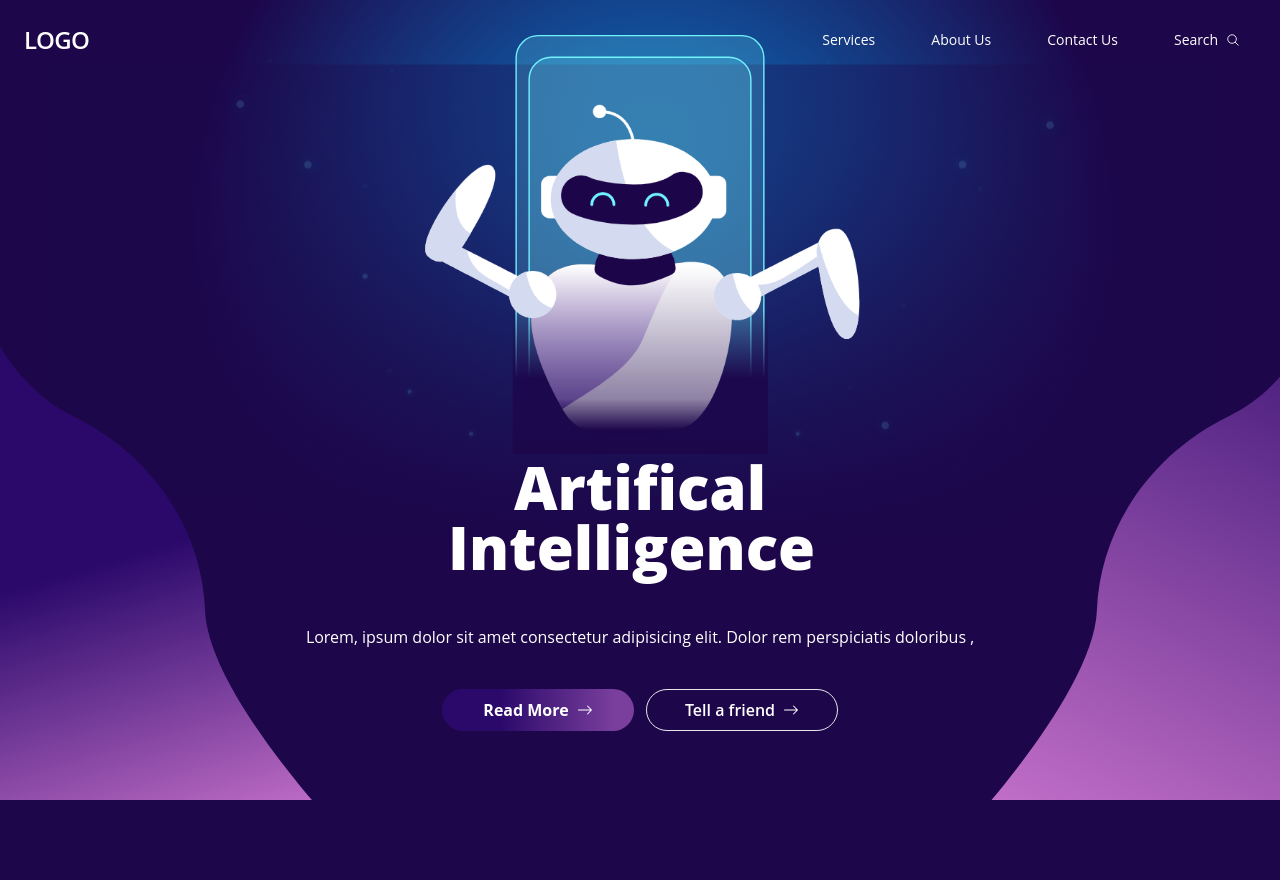
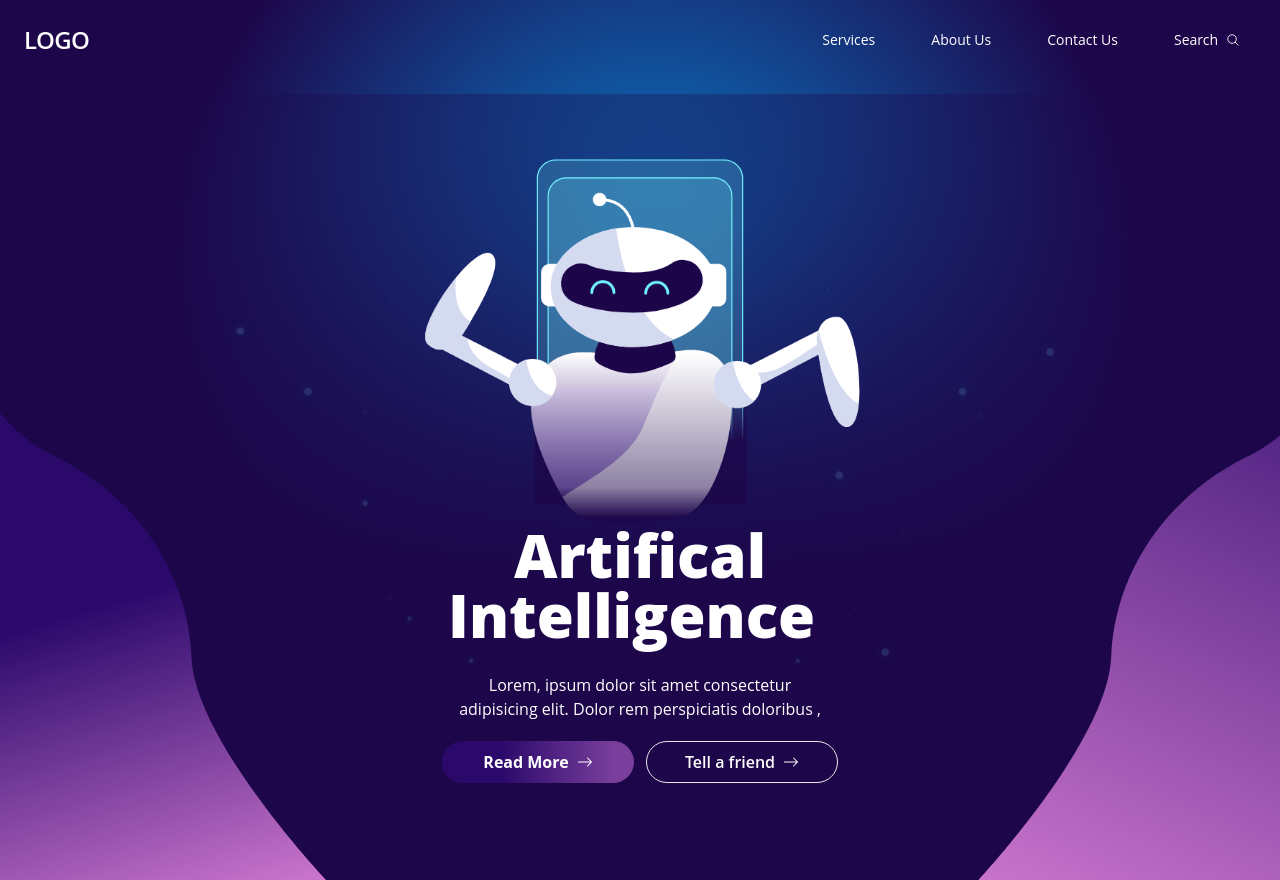
Before and after one commit to RehamanSyed/ai, a React (Create React App) app: page / in a window 1280 px wide. Before the commit the page ends 800 px from the top, so only its background shows below. Built offline with nearby package versions, Linux system fonts and the light colour scheme.

Commit message:
code updated

```diff
--- a/src/components/HeroSection.jsx
+++ b/src/components/HeroSection.jsx
@@ -26,15 +26,12 @@ const HeroSection = () => {
     },
   };
   return (
-    <section className="absolute min-h-screen inset-0 flex justify-center items-center">
+    <section className="min-h-screen inset-0 flex justify-center items-center">
       {/* container absolute with center flex */}
       <div className="container mx-auto">
         <div className="flex justify-center items-center flex-col  mb-5 text-center">
-          <div className=" absolute w-64 z-[0] ">
-            <img src={phone} alt="robot" />
-          </div>
-          {/* dotes image blinking aanimation infity times */}
-          <div className="fixed w-full">
+          {/* <div className="absolute inset-0 w-[60%] sm:w-[70%] md:w-[50%] lg:w-[35%] z-[0] mx-auto"></div> */}
+          <div className="absolute">
             <motion.img
               src={dots}
               alt="dots"
@@ -44,8 +41,14 @@ const HeroSection = () => {
               transition={{ repeat: Infinity, duration: 5 }}
             />
           </div>
-          {/* robot animation slide infity times */}
-          <div className="w-[50%] lg:w-[35%]">
+          <div
+            className="text-white bg-center w-full bg-no-repeat bg-contain"
+            style={{
+              backgroundSize: "100% 100%",
+              backgroundImage: `url(${phone})`,
+            }}
+          >
+            <div className="w-[90%] sm:w-[70%] md:w-[50%] lg:w-[35%] mx-auto">
               <motion.img
                 variants={imgVariant}
                 transition={{
@@ -59,17 +62,20 @@ const HeroSection = () => {
               />
             </div>
           </div>
-        {/* Text typing with infinity times */}
-        <div className="flex justify-center items-center flex-col  mb-5 text-center">
+          {/* dotes image blinking aanimation infity times */}
+
+          {/* robot animation slide infity times */}
+
+          <div className="text-center w-56 sm:w-60 md:w-76 lg:w-96 mx-auto  relative z-10">
             <Typical
               steps={["Artifical", 1000, "Artifical Intelligence", 500]}
               loop={Infinity}
               wrapper="h1"
-            className="text-[38px] text-center md:text-5xl lg:text-[60px] my-0 lg:my-5 font-extrabold leading-2 relative z-10 w-56 lg:w-96 h-32 lg:h-32"
+              className="text-[38px] text-center md:text-5xl lg:text-[60px] my-0 lg:my-5 font-extrabold leading-2 h-32 lg:h-32 "
             />
-          <p className="relative z-10 p-5">
-            Lorem, ipsum dolor sit amet consectetur adipisicing elit. Dolor rem
-            perspiciatis doloribus ,
+            <p className="">
+              Lorem, ipsum dolor sit amet consectetur adipisicing elit. Dolor
+              rem perspiciatis doloribus ,
             </p>
           </div>
           {/* Buttons */}
@@ -82,6 +88,8 @@ const HeroSection = () => {
             </button>
           </div>
         </div>
+        {/* Text typing with infinity times */}
+      </div>
     </section>
   );
 };
--- a/src/pages/Home.jsx
+++ b/src/pages/Home.jsx
@@ -8,7 +8,7 @@ import HeroSection from "../components/HeroSection";
 const Home = () => {
   return (
     <div
-      className="min-h-screen text-white bg-cover bg-center bg-no-repeat"
+      className="min-h-screen text-white  w-full bg-cover bg-center bg-no-repeat"
       style={{ backgroundColor: "#1d064a", backgroundImage: `url(${bgimg})` }}
     >
       <Header />
```
Lines whose indentation alone changed are shown as unchanged.
